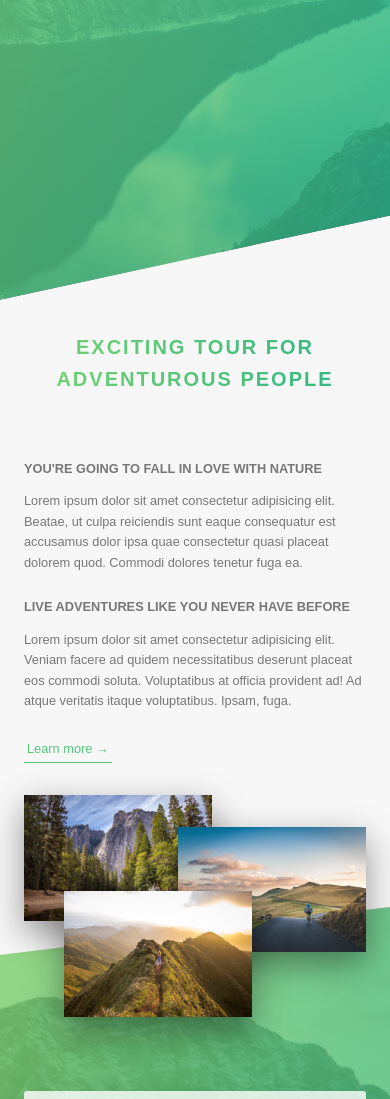
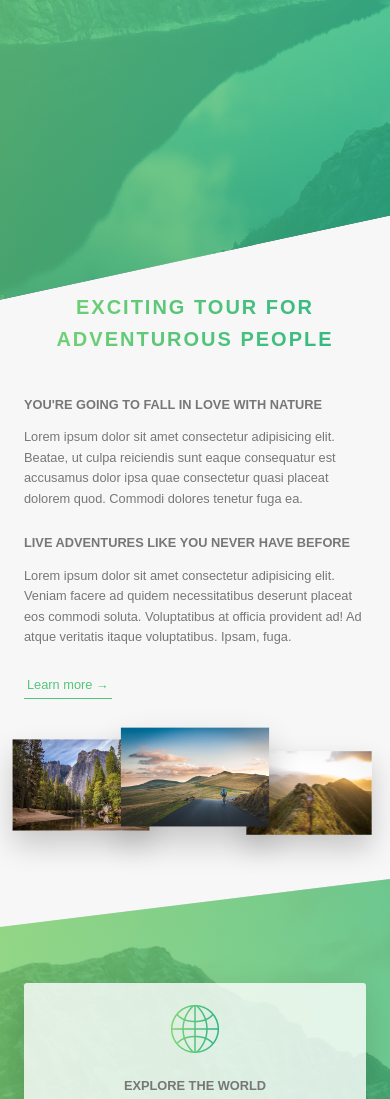
Before and after one commit to norvca/CSS2021, a website: page index.html in a window 390 px wide. Shown: the part 502-1601 px from the top of the page. Drawn offline with Linux system fonts and the light colour scheme.

Commit message:
Implement media query with components: composition, feature-box

```diff
--- a/scss/base/_utilities.scss
+++ b/scss/base/_utilities.scss
@@ -1,13 +1,25 @@
+@use "../abstracts/mixins" as *;
+
 .u-center-text {
   text-align: center !important;
 }
 
 .u-margin-bottom-big {
   margin-bottom: 8rem !important;
+
+  @include respond(tab-port) {
+    margin-bottom: 5rem !important;
+  }
 }
+
 .u-margin-bottom-medium {
   margin-bottom: 4rem !important;
+
+  @include respond(tab-port) {
+    margin-bottom: 3rem !important;
+  }
 }
+
 .u-margin-bottom-small {
   margin-bottom: 1.5rem !important;
 }
@@ -15,6 +27,7 @@
 .u-margin-top-huge {
   margin-top: 10rem !important;
 }
+
 .u-margin-top-big {
   margin-top: 8rem !important;
 }
--- a/scss/components/_composition.scss
+++ b/scss/components/_composition.scss
@@ -1,4 +1,5 @@
 @use '../abstracts/variables' as *;
+@use '../abstracts/mixins' as *;
 
 .composition {
   position: relative;
@@ -11,18 +12,42 @@
     transition: all 0.2s;
     outline-offset: 1.5rem;
 
+    @include respond(tab-port) {
+      float: left;
+      position: relative;
+      width: 33.33333%;
+      box-shadow: 0 1.5rem 3rem rgba($color-black, 0.2);
+    }
+
     &--p1 {
       top: -2rem;
+
+      @include respond(tab-port) {
+        top: 0;
+        transform: scale(1.2);
+      }
     }
 
     &--p2 {
       right: 0rem;
       top: 2rem;
+
+      @include respond(tab-port) {
+        z-index: 100;
+        top: -1rem;
+        transform: scale(1.3);
+      }
     }
 
     &--p3 {
       top: 10rem;
       left: 5rem;
+
+      @include respond(tab-port) {
+        top: 1rem;
+        left: 0;
+        transform: scale(1.1);
+      }
     }
 
     &:hover {
--- a/scss/components/_feature-box.scss
+++ b/scss/components/_feature-box.scss
@@ -1,4 +1,5 @@
 @use '../abstracts/variables' as *;
+@use '../abstracts/mixins' as *;
 
 .feature-box {
   background-color: rgba($color-white, 0.8);
@@ -8,6 +9,10 @@
   border-radius: 3px;
   box-shadow: 0 1.5rem 4rem rgba($color-black, 0.15);
   transition: all 0.2s;
+
+  @include respond(tab-port) {
+    padding: 2rem;
+  }
 
   &__icon {
     font-size: 6rem;
--- a/scss/pages/_home.scss
+++ b/scss/pages/_home.scss
@@ -1,9 +1,14 @@
 @use "../abstracts/variables"as *;
+@use "../abstracts/mixins"as *;
 
 .section-about {
   background-color: $color-grey-light-1;
   padding: 25rem 0;
   margin-top: -20vh;
+
+  @include respond(tab-port) {
+    padding: 20rem 0;
+  }
 }
 
 .section-features {
@@ -22,17 +27,29 @@
   & > * {
     transform: skewY(7deg);
   }
+
+  @include respond(tab-port) {
+    padding: 10rem 0;
+  }
 }
 
 .section-tours {
   background-color: $color-grey-light-1;
   padding: 25rem 0 15rem 0;
   margin-top: -10rem;
+
+  @include respond(tab-port) {
+    padding: 20rem 0 10rem 0;
+  }
 }
 
 .section-stories {
   padding: 15rem 0;
   position: relative;
+
+  @include respond(tab-port) {
+    padding: 10rem 0;
+  }
 }
 
 .section-book {
@@ -42,6 +59,10 @@
     $color-primary-light,
     $color-primary-dark
   );
+
+  @include respond(tab-port) {
+    padding: 10rem 0;
+  }
 }
 
 .book {
```
Also changed, not shown: css/style.css.
